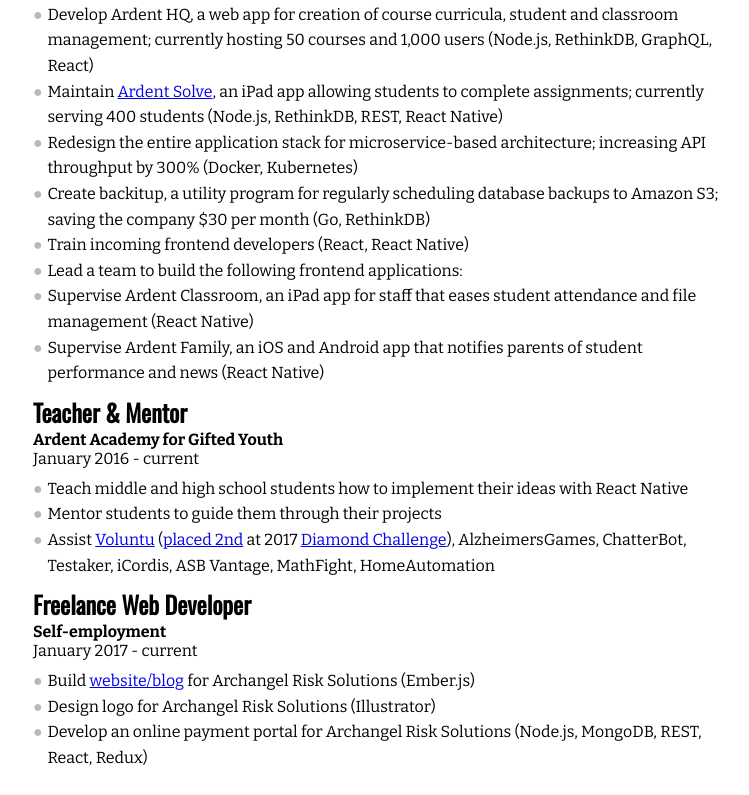
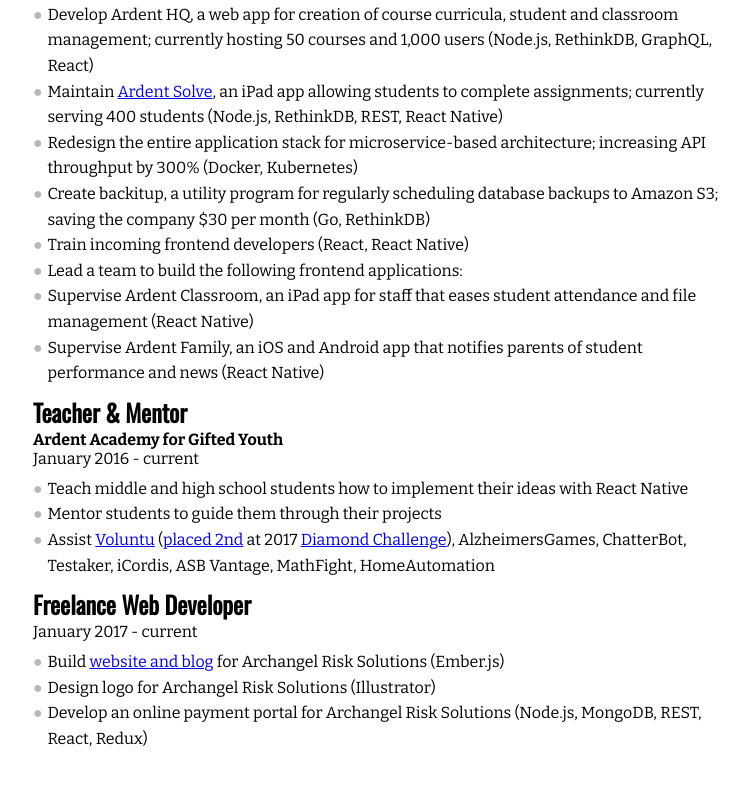
Before and after one commit to puradox/puradox.github.io, a React (Create React App) app: page / in a window 1280 px wide. Shown: the part 1290-2085 px from the top of the page, without its empty margins (252-1001 px from the left). Built offline with nearby package versions, Linux system fonts and the light colour scheme.

Commit message:
refactor(Experience): Company is optional

```diff
--- a/src/components/Experience.js
+++ b/src/components/Experience.js
@@ -7,7 +7,7 @@
 
 type Props = {
     position: string,
-    company: string,
+    company?: string,
     from: string,
     to: string,
     highlights: string[],
@@ -38,7 +38,7 @@
 export const Experience = (props: Props) => (
     <Container>
         <Position>{props.position}</Position>
-        <Company>{props.company}</Company>
+        {props.company && <Company>{props.company}</Company>}
         <Time>{props.from} - {props.to}</Time>
         <List items={props.highlights} />
     </Container>
--- a/src/containers/Resume.js
+++ b/src/containers/Resume.js
@@ -68,11 +68,10 @@
             />
             <Experience
                 position='Freelance Web Developer'
-                company='Self-employment'
                 from='January 2017'
                 to='current'
                 highlights={[
-                    <Text>Build <Link to='https://archangelrs.com/'>website/blog</Link> for Archangel Risk Solutions (Ember.js)</Text>,
+                    <Text>Build <Link to='https://archangelrs.com/'>website and blog</Link> for Archangel Risk Solutions (Ember.js)</Text>,
                     'Design logo for Archangel Risk Solutions (Illustrator)',
                     'Develop an online payment portal for Archangel Risk Solutions (Node.js, MongoDB, REST, React, Redux)',
                 ]}
```
